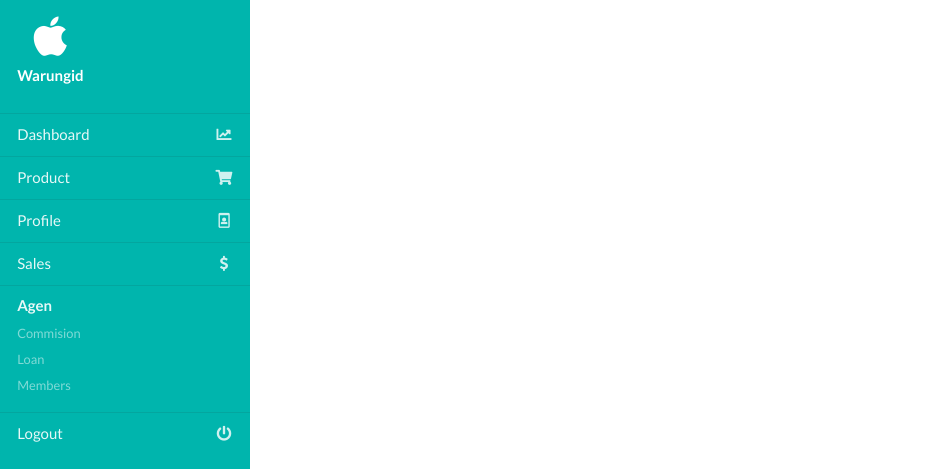
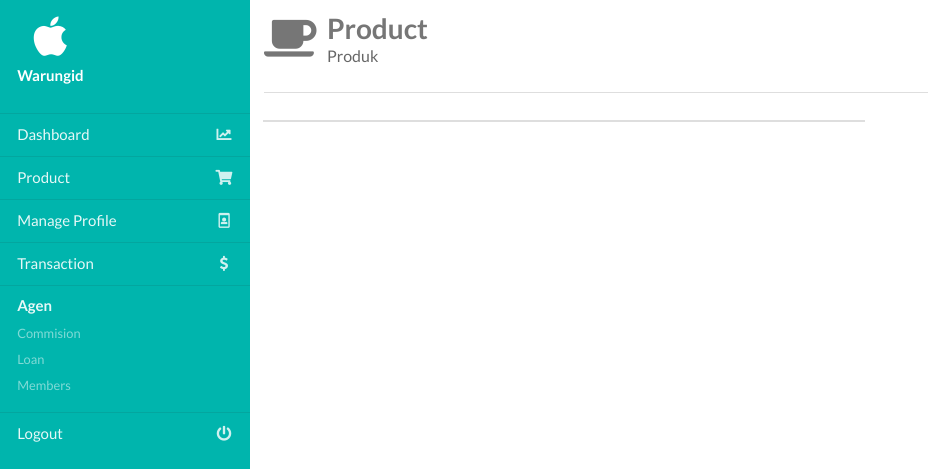
Before and after one commit to cursecan/ppob_multipay_v2, a Django app: page /dashboard/products/ in a window 1280 px wide. Shown: the top 469 px of the page, without its empty margins (0-928 px from the left). Run offline with Django 3.2, Linux system fonts and the light colour scheme; the visitor is signed in with stand-in values (Sample User, id 1); data that the repository does not hold is empty; parts of the project's set-up code (start-up, migrations or seed data) failed here and were passed over; some libraries are stand-ins or nearby versions.

Commit message:
Modify product dashboard

```diff
--- a/dashboard/views.py
+++ b/dashboard/views.py
@@ -14,6 +14,10 @@
 from core.decorators import (
     user_is_agen, user_is_related_agen
 )
+from product.models import (
+    Product, Group
+)
+
 from .models import Application
 
 
@@ -49,7 +53,7 @@
     )
 
     content = {
-        'commision_list': commision_objs[:10]
+        'commision_list': commision_objs[:5]
     }
     return render(request, 'dashboard/index.html', content)
 
@@ -98,7 +102,13 @@
 # PRODUCT  VIEW
 @login_required
 def productView(request):
-    return render(request, 'dashboard/pg-product.html')
+    group_objs = Group.objects.filter(
+        active = True
+    )
+    content = {
+        'group_list': group_objs
+    }
+    return render(request, 'dashboard/pg-product.html', content)
 
 
 @login_required
--- a/product/forms.py
+++ b/product/forms.py
@@ -9,7 +9,7 @@
     class Meta:
         model = Group
         fields = [
-            'code', 'group_name'
+            'code', 'group_name', 'active'
         ]
 
     def clean_group_name(self):
--- a/product/models.py
+++ b/product/models.py
@@ -7,6 +7,7 @@
 class Group(CommonBase):
     code = models.CharField(max_length=20, unique=True)
     group_name = models.CharField(max_length=100)
+    active = models.BooleanField(default=False)
 
     class Meta:
         ordering = [
--- a/static/init/main.js
+++ b/static/init/main.js
@@ -3,3 +3,5 @@
 $('.btn-bars').click(function() {
     $('.ui.sidebar').sidebar('toggle');
 });
+
+$('.ui.accordion').accordion();
--- a/templates/dashboard/base.html
+++ b/templates/dashboard/base.html
@@ -62,11 +62,11 @@
                     </a>
                     <a href="{% url 'dashboard:getme' %}" class="item">
                         <i class="id badge outline icon"></i>
-                        Profile
+                        Manage Profile
                     </a>
                     <a href="{% url 'dashboard:sale_list' %}" class="item">
                         <i class="dollar sign icon"></i>
-                        Sales
+                        Transaction
                     </a>
 
                     <div class="item">
--- a/templates/dashboard/pg-product.html
+++ b/templates/dashboard/pg-product.html
@@ -1,5 +1,56 @@
 {% extends 'dashboard/base.html' %}
+{% load humanize %}
 
 {% block title %}
 Product
 {% endblock %}
+
+{% block dash_content %}
+<div class="ui fluid container">
+    <div class="ui stackabel horizontally padded vertically divided grid">
+        <div class="row">
+            <div class="column">
+                <h1 class="ui grey header">
+                    <i class="coffee icon"></i>
+                    <div class="content">
+                        Product
+                        <div class="sub header">
+                            Produk
+                        </div>
+                    </div>
+                </h1>
+            </div>
+        </div>
+        <div class="row">
+            <div class="column">
+                <div class="ui styled accordion">
+                    {% for i in group_list %}
+                    <div class="title {% if forloop.counter == 1 %} active {% endif %}">
+                        <i class="dropdown icon"></i>
+                        {{ i.group_name|title }}
+                    </div>
+                    <div class="content {% if forloop.counter == 1 %} active {% endif %}">
+                        <div class="ui relaxed list">
+                            {% for p in i.product_set.all %}
+                            <div class="item">
+                                <div class="content">
+                                    {{ p.product_name|title }}
+                                    <div title="{% if p.is_active %} Active product {% else %} Unactive {% endif %}" class="ui basic {% if p.is_active %} green {% else %} grey {% endif %} left pointing label">
+                                        {% if p.price == 0 %}
+                                            Depend Inq
+                                        {% else %}
+                                            IDR {{ p.price|intcomma }}
+                                        {% endif %}
+                                    </div>
+                                </div>
+                            </div>
+                            {% endfor %}
+                        </div>
+                        </div>
+                    {% endfor %}
+                </div>
+            </div>
+        </div>
+    </div>
+</div>
+{% endblock %}
```
Also changed, not shown: templates/dashboard/index.html (+19 -6 lines), product/migrations/0007_group_active.py (added).
